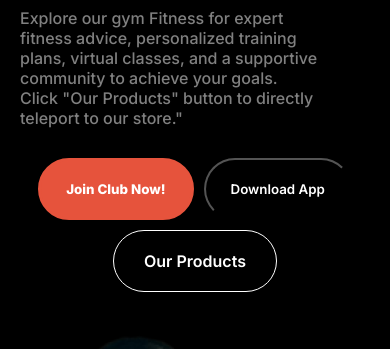
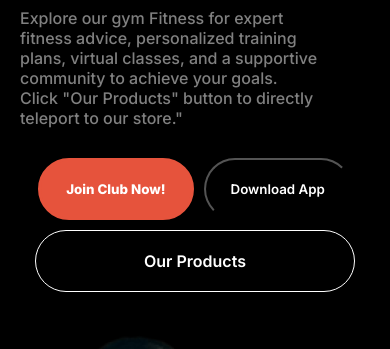
Before and after one commit to Tanjidshafin/fitness_web, a plain HTML site: page index.html in a window 390 px wide. Shown: the part 209-558 px from the top of the page. Drawn offline with Linux system fonts and the light colour scheme.

Commit message:
bug fixes

```diff
--- a/styles.css
+++ b/styles.css
@@ -279,7 +279,9 @@ nav ul li a {
     }
 
     #Store_onway {
-        padding: 20px 30px;
+        padding: 20px 24px;
+        width: 77%;
+        text-align: center;
     }
 
 }
@@ -642,6 +644,7 @@ td {
     background-color: rgba(255, 255, 255, 0.1);
     color: rgba(255, 255, 255, 0.6);
     border: 1px solid rgba(255, 255, 255, 0.1);
+
 }
 
 .dropdown_design {
```
